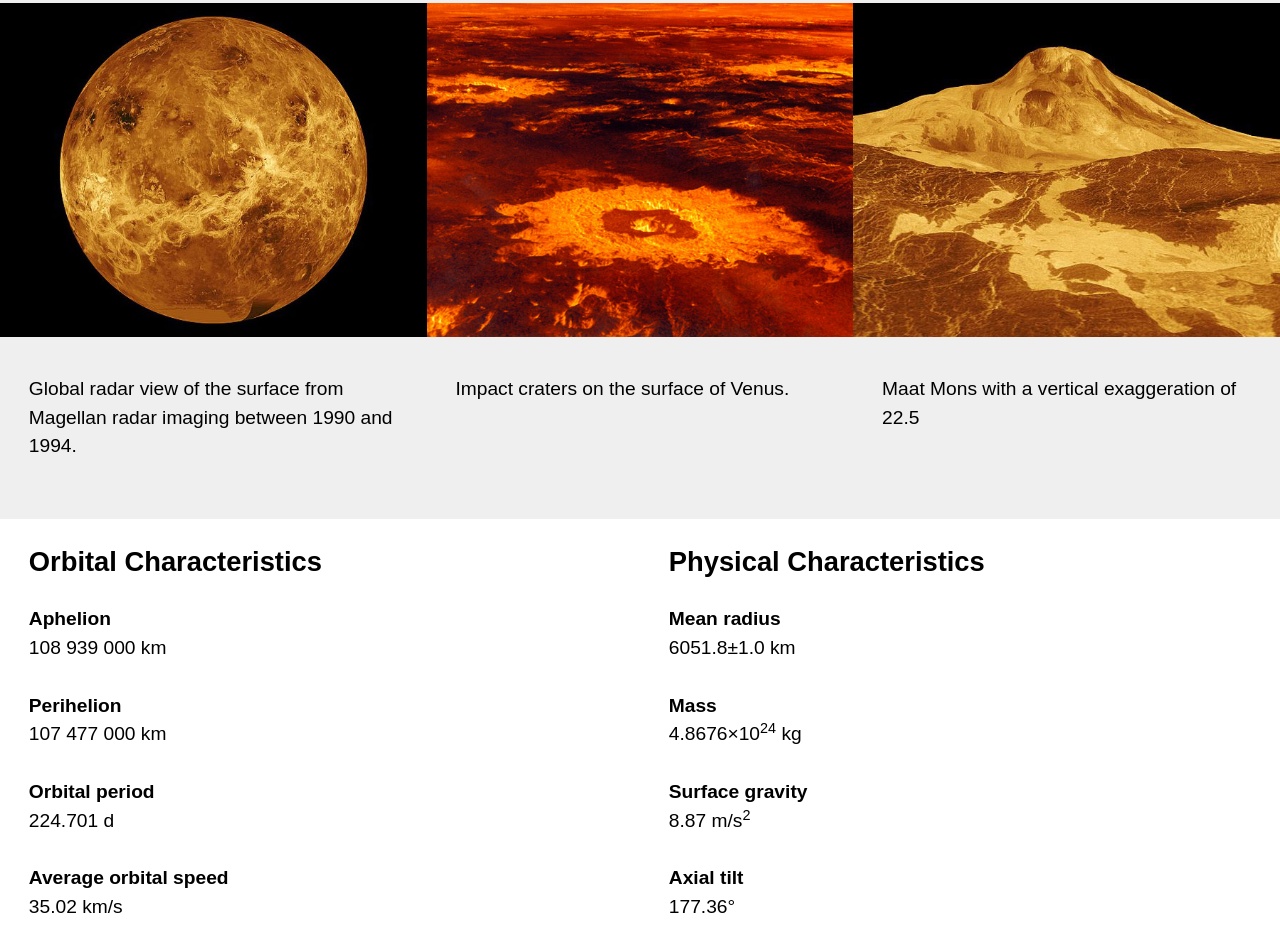
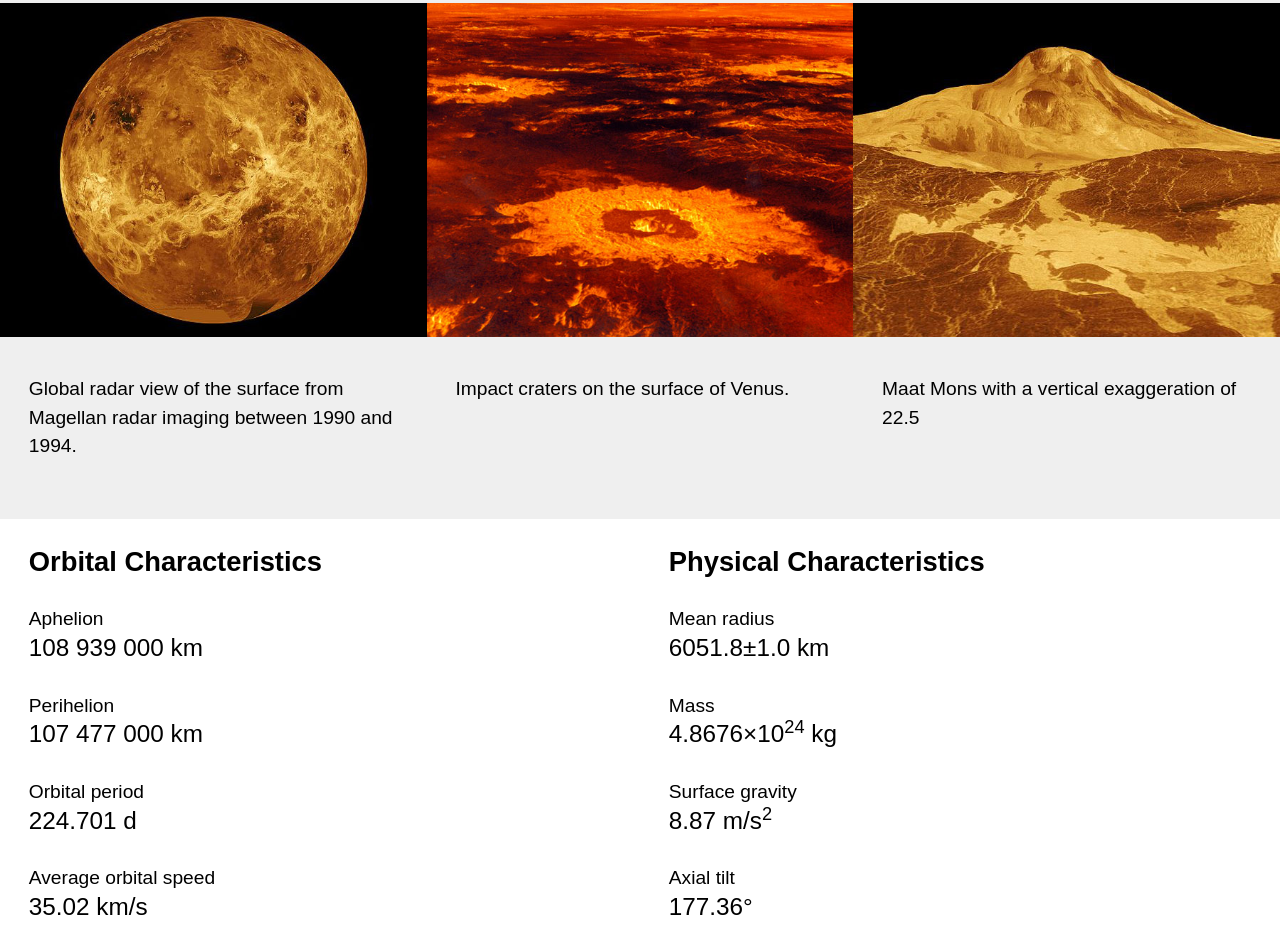
Before and after one commit to B2G7M/planet-website, a plain HTML site: page index.html in a window 1280 px wide. Shown: the part 778-1729 px from the top of the page. Drawn offline with Linux system fonts and the light colour scheme.

Commit message:
Added Giga to dd tags

```diff
--- a/css/main.css
+++ b/css/main.css
@@ -69,10 +69,6 @@ h1 {
 	float: right;
 }
 
-dt {
-	font-weight: bold;
-}
-
 @media only screen and (min-width: 15em) {
 
 	ul {
--- a/index.html
+++ b/index.html
@@ -78,10 +78,10 @@
 	<h3>Orbital Characteristics</h3>
 
 	<dl>
-		<dt>Aphelion<dd> 108 939 000 km</dd>
-		<dt>Perihelion<dd> 107 477 000 km</dd>
-		<dt>Orbital period<dd> 224.701 d</dd>
-		<dt>Average orbital speed<dd> 35.02 km/s</dd>
+		<dt>Aphelion<dd class="giga"> 108 939 000 km</dd>
+		<dt>Perihelion<dd class="giga"> 107 477 000 km</dd>
+		<dt>Orbital period<dd class="giga"> 224.701 d</dd>
+		<dt>Average orbital speed<dd class="giga"> 35.02 km/s</dd>
 	</dl>
 </div>
 
@@ -89,10 +89,10 @@
 	<h3>Physical Characteristics</h3>
 
 	<dl>
-		<dt>Mean radius</dt><dd> 6051.8±1.0 km</dd>
-		<dt>Mass</dt><dd> 4.8676×10<sup>24</sup> kg</dd>
-		<dt>Surface gravity</dt><dd> 8.87 m/s<sup>2</sup></dd>
-		<dt>Axial tilt</dt><dd> 177.36°</dd>
+		<dt>Mean radius</dt><dd class="giga"> 6051.8±1.0 km</dd>
+		<dt>Mass</dt><dd class="giga"> 4.8676×10<sup>24</sup> kg</dd>
+		<dt>Surface gravity</dt><dd class="giga"> 8.87 m/s<sup>2</sup></dd>
+		<dt>Axial tilt</dt><dd class="giga"> 177.36°</dd>
 	</dl>
 </div>
 
```
Also changed, not shown: moon.html (+6 -6 lines).
